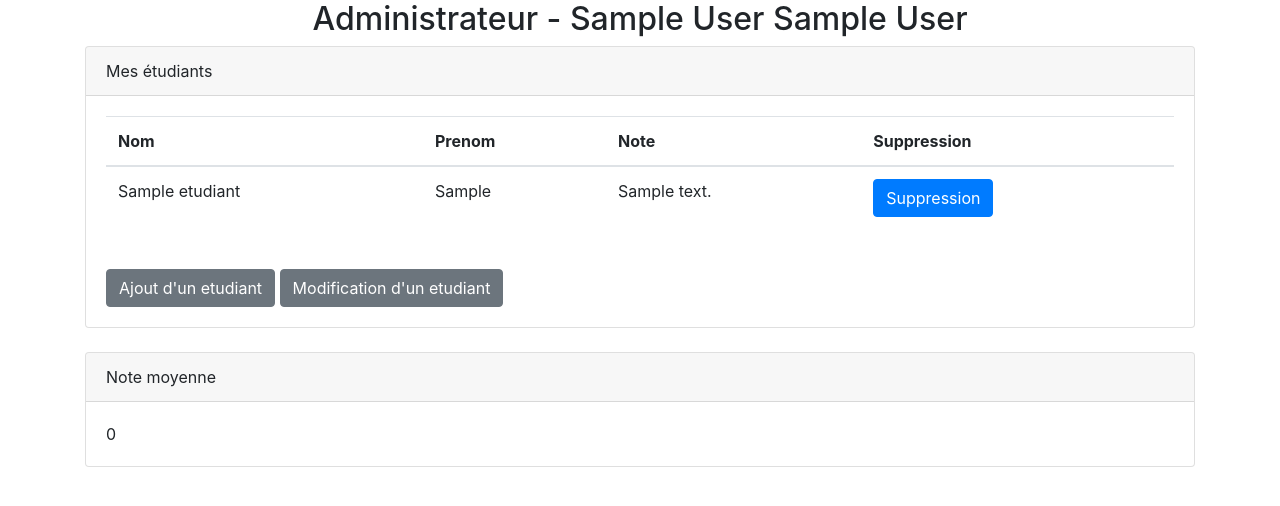
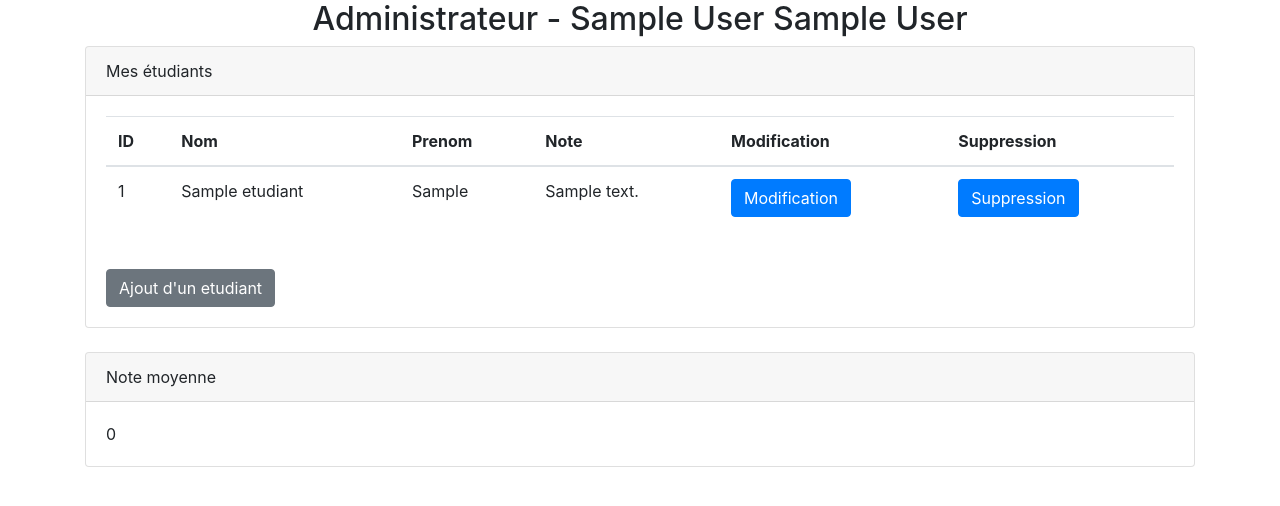
Before and after one commit to Emeric-gui/TP-PHP, a PHP site: page /view/viewadmin.php in a window 1280 px wide. Shown: the part 56-562 px from the top of the page. Run offline with PHP 8.4, Linux system fonts and the light colour scheme; the visitor is signed in with stand-in values (Sample User, id 1); tables that the repository leaves empty or names only in its code hold one stand-in row (values such as "Sample post"); some libraries are stand-ins or nearby versions.

Commit message:
Add files via upload

```diff
--- a/TP10/view/view-editetudiant.php
+++ b/TP10/view/view-editetudiant.php
@@ -29,6 +29,7 @@
                     <input type="text" id="prenom" name="prenom"  required class="form-control">
                     <label for="note">Note</label>
                     <input type="text" id="note" name="note"  required class="form-control">
+                    <input type="hidden" name="id" value="<?php echo $_GET['id']?>">
                     <br>
                     <input type="submit" class="btn btn-primary" value="Confirmer">
                     <a class="btn btn-secondary" href="view-newetudiant.php" role="button">Ajout d'un etudiant</a>
--- a/TP10/view/viewadmin.php
+++ b/TP10/view/viewadmin.php
@@ -56,9 +56,11 @@
                     <table class="table">
                         <thead>
                             <tr>
+                                <th scope="col">ID</th>
                                 <th scope="col">Nom</th>
                                 <th scope="col">Prenom</th>
                                 <th scope="col">Note</th>
+                                <th scope="col">Modification</th>
                                 <th scope="col">Suppression</th>
                             </tr>
                         </thead>
@@ -69,7 +71,7 @@
                             $request->execute(array('user_id'=>$_SESSION['user_id']));
                             if($request){
                                 while($donnees = $request->fetch()){
-                                    echo "<tr><td>".$donnees['nom']."</td><td>".$donnees['prenom']."</td><td>".$donnees['note']."</td><td><a class=\"btn btn-primary\" href=\"../controller/controller.php?func=Suppr&id=".$donnees['id']."\" role=\"button\">Suppression</a></td></tr>";
+                                    echo "<tr><td>".$donnees['id']."</td><td>".$donnees['nom']."</td><td>".$donnees['prenom']."</td><td>".$donnees['note']."</td>  <td><a class=\"btn btn-primary\" href=\"view-editetudiant.php?id=".$donnees['id']."\" role=\"button\">Modification</a></td><td><a class=\"btn btn-primary\" href=\"../controller/controller.php?func=Suppr&id=".$donnees['id']."\" role=\"button\">Suppression</a></td></tr>";
                                 }
                             }
                         ?>
@@ -77,7 +79,6 @@
                     </table>
                     <br>
                     <a class="btn btn-secondary" href="view-newetudiant.php" role="button">Ajout d'un etudiant</a>
-                    <a class="btn btn-secondary" href="view-editetudiant.php" role="button">Modification d'un etudiant</a>
                     <br>
                 </div>
             </div>
```
Also changed, not shown: TP10/controller/controller.php (+5 -7 lines).
